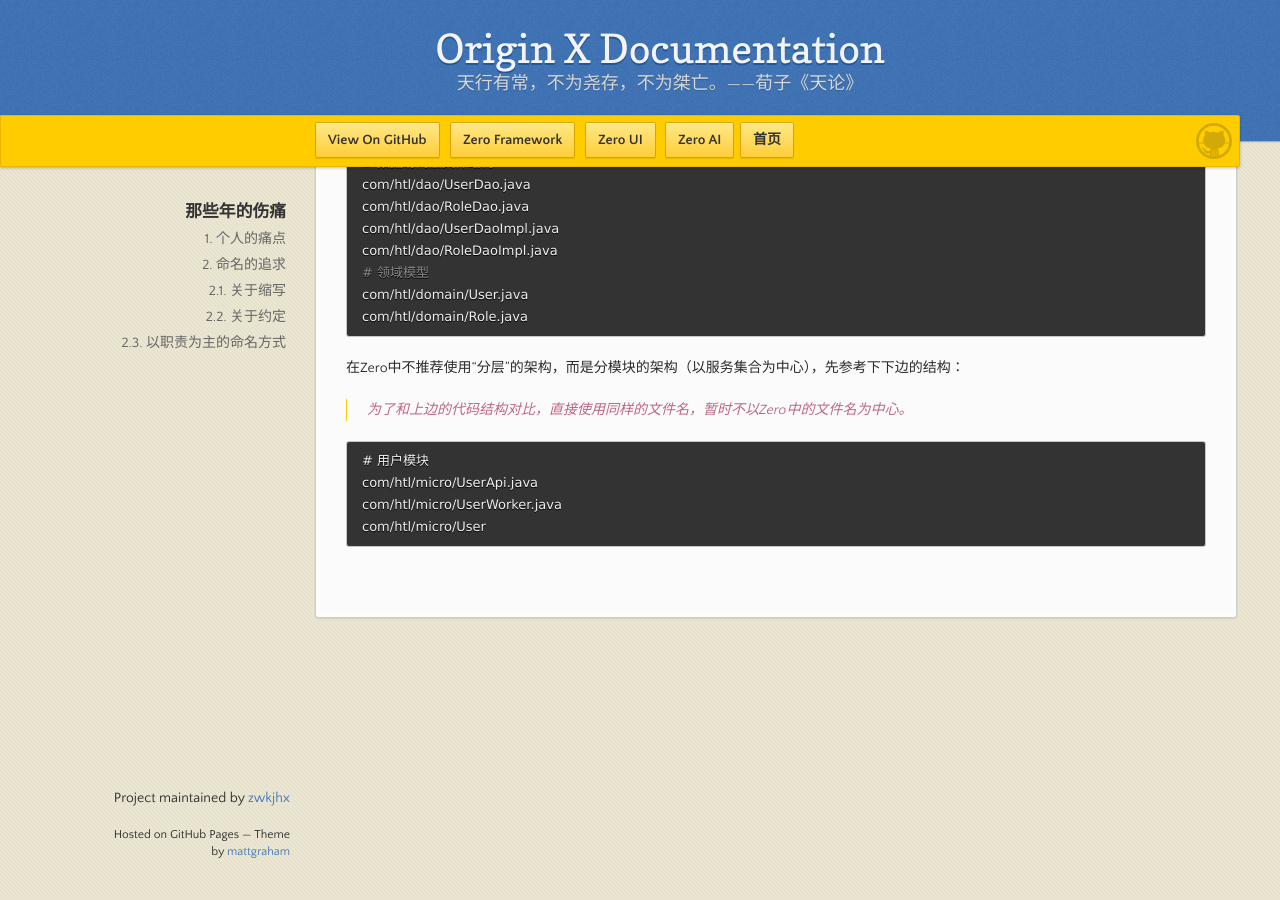
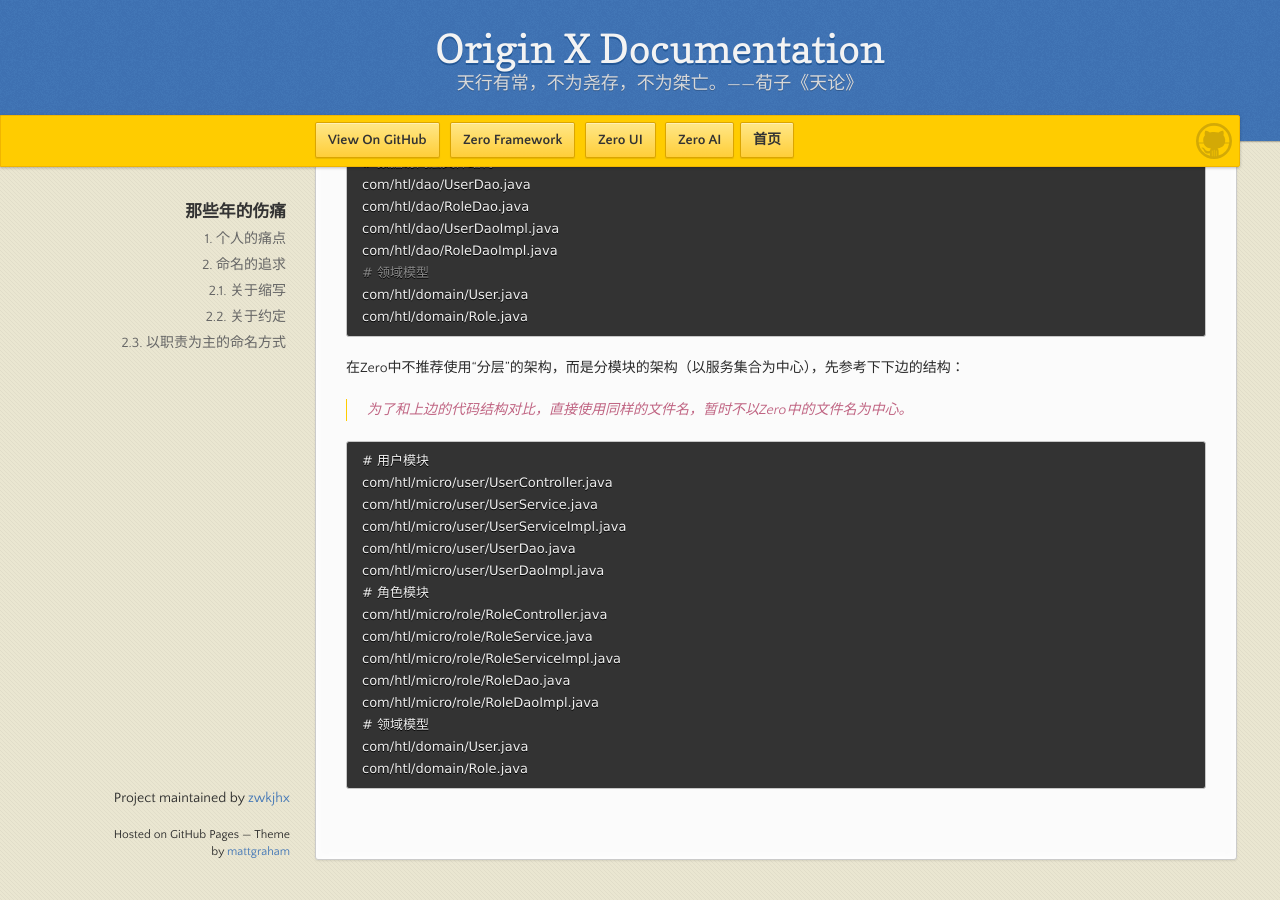
Before and after one commit to zwkjhx/ox-doc, a Jekyll site: the page built from utility-x/1-she-ji-li-nian/uxd-001-ling-ren-fan-suo-de-util.md, in a window 1280 px wide and 900 px high, scrolled down 1912 px. Built offline with Jekyll 4.4.1, drawn with Linux system fonts in a browser that asks for light colours; our own code applies the rules of GitHub Pages for plain Markdown files.

Commit message:
Updates utility-x/1-she-ji-li-nian/uxd-001-ling-ren-fan-suo-de-util.md
Auto commit by GitBook Editor

````diff
--- a/utility-x/1-she-ji-li-nian/uxd-001-ling-ren-fan-suo-de-util.md
+++ b/utility-x/1-she-ji-li-nian/uxd-001-ling-ren-fan-suo-de-util.md
@@ -82,7 +82,18 @@
 
 ```
 # 用户模块
-com/htl/micro/UserApi.java
-com/htl/micro/UserWorker.java
-com/htl/micro/User
+com/htl/micro/user/UserController.java
+com/htl/micro/user/UserService.java
+com/htl/micro/user/UserServiceImpl.java
+com/htl/micro/user/UserDao.java
+com/htl/micro/user/UserDaoImpl.java
+# 角色模块
+com/htl/micro/role/RoleController.java
+com/htl/micro/role/RoleService.java
+com/htl/micro/role/RoleServiceImpl.java
+com/htl/micro/role/RoleDao.java
+com/htl/micro/role/RoleDaoImpl.java
+# 领域模型
+com/htl/domain/User.java
+com/htl/domain/Role.java
 ```
````
